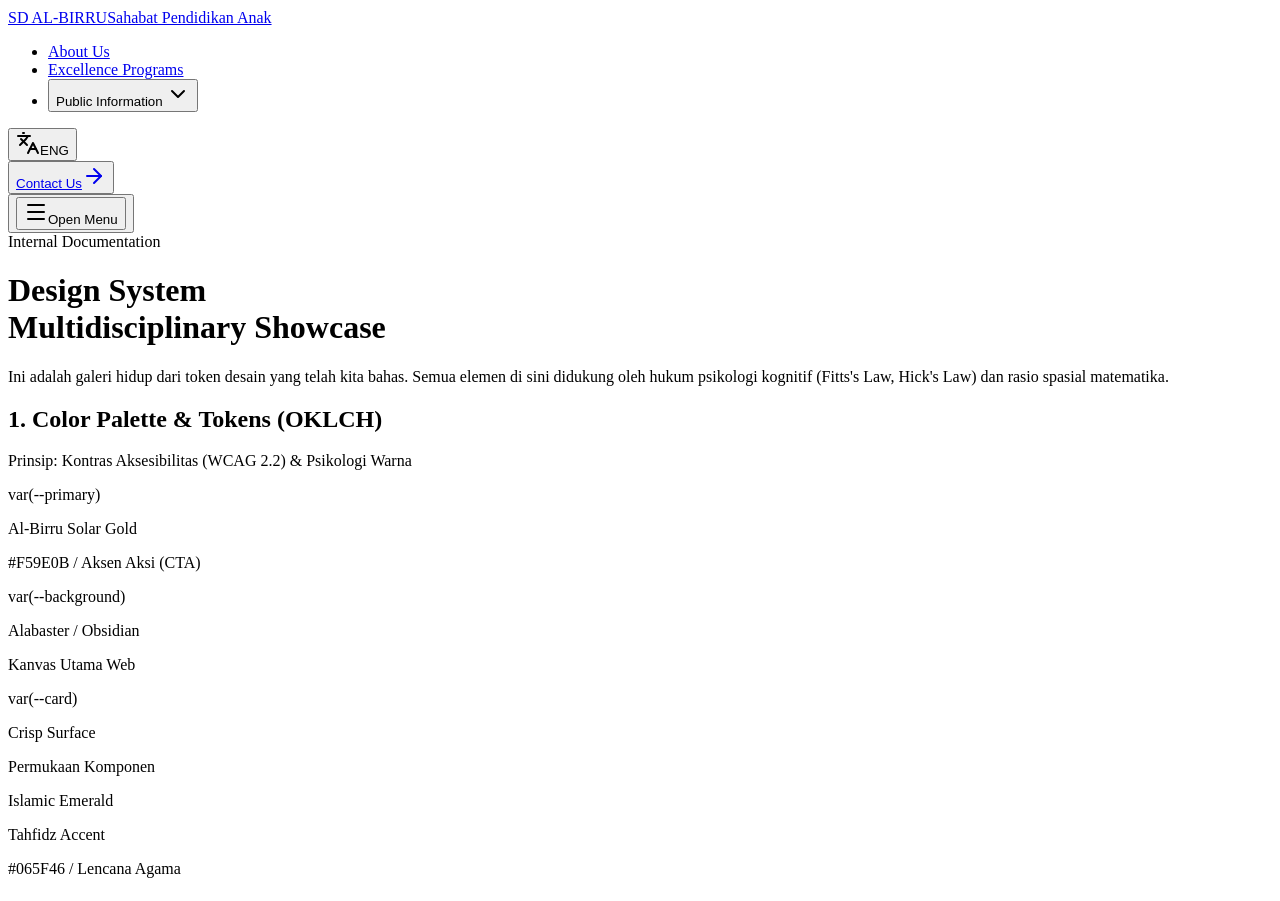
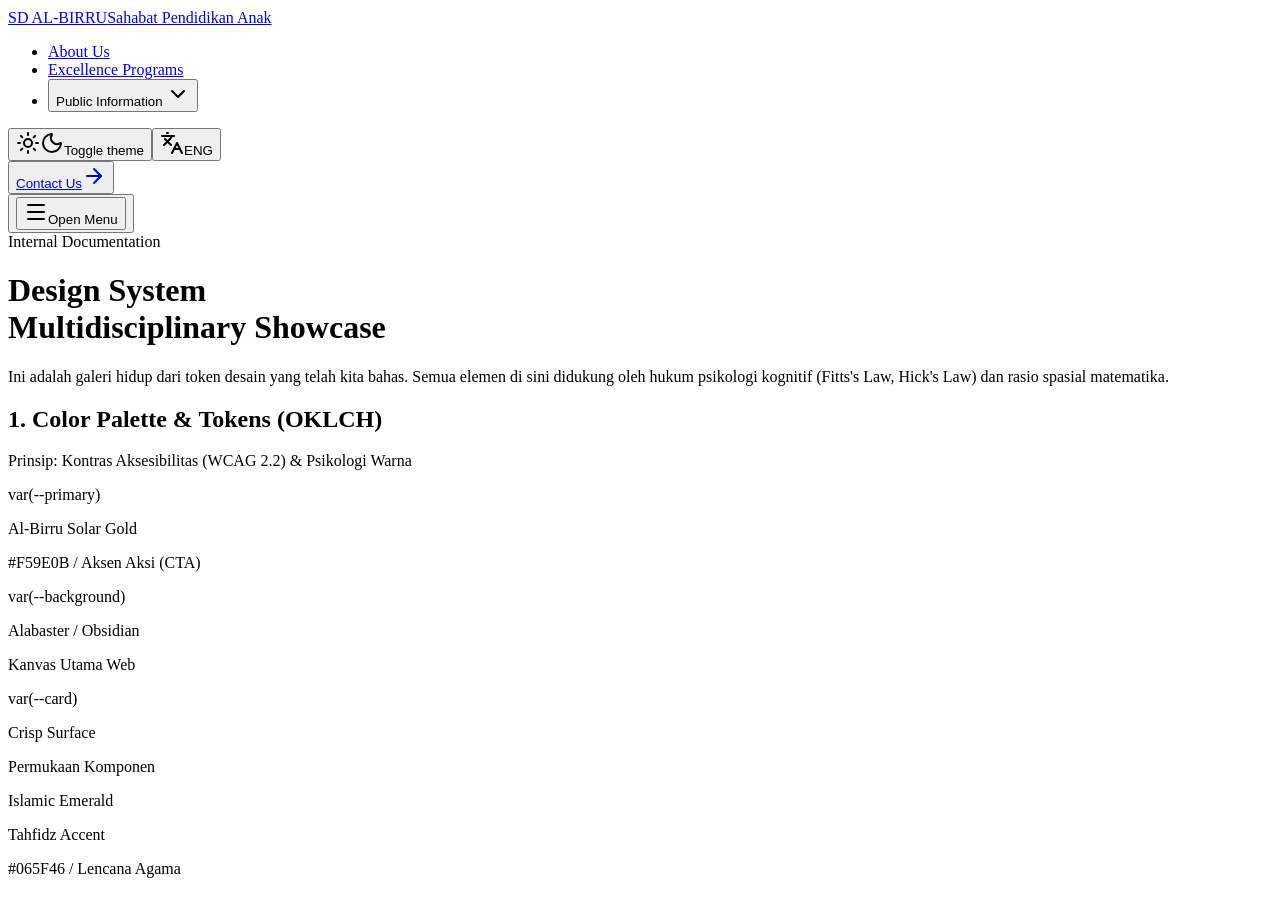
Before and after one commit to Mafrilearth/sd-al-birru, a Next.js app: page /en/design-system in a window 1280 px wide. Shown: the part 1520-2421 px from the top of the page. Built offline with nearby package versions, Linux system fonts and the light colour scheme.

Commit message:
feat: unlock Dark Mode by removing forcedTheme='light' and add ThemeToggle switch to PublicNavbar

```diff
--- a/src/components/layout/PublicNavbar.tsx
+++ b/src/components/layout/PublicNavbar.tsx
@@ -6,6 +6,7 @@ import { usePathname } from "next/navigation";
 import { ArrowRight, User, Menu } from "lucide-react";
 import { BrandLogo } from "@/components/common/BrandLogo";
 import { LocaleSwitcher } from "@/components/common/LocaleSwitcher";
+import { ThemeToggle } from "@/components/common/ThemeToggle";
 import { cn } from "@/lib/utils";
 import { useTranslations } from "next-intl";
 
@@ -105,8 +106,9 @@ export function PublicNavbar() {
 
           {/* Right Section: Mobile Menu, Locale, & CTA */}
           <div className="flex items-stretch divide-x divide-slate-200 dark:divide-slate-800 border-l border-slate-200 dark:border-slate-800">
-            {/* Locale Switcher */}
-            <div className="hidden sm:block">
+            {/* Theme Toggle & Locale Switcher */}
+            <div className="hidden sm:flex items-center gap-2 px-4">
+              <ThemeToggle />
               <LocaleSwitcher />
             </div>
 
```
Also changed, not shown: src/app/[locale]/(public)/layout.tsx (+6 -4 lines).
